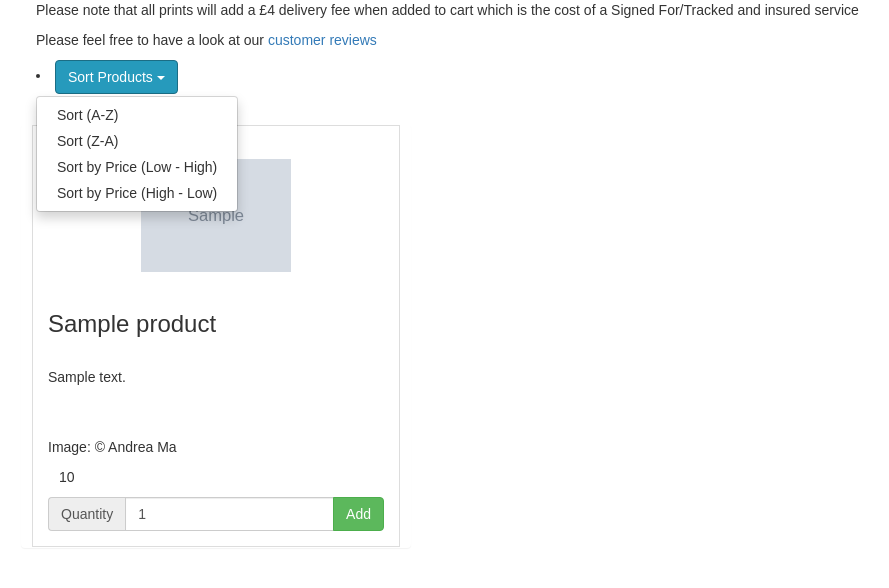
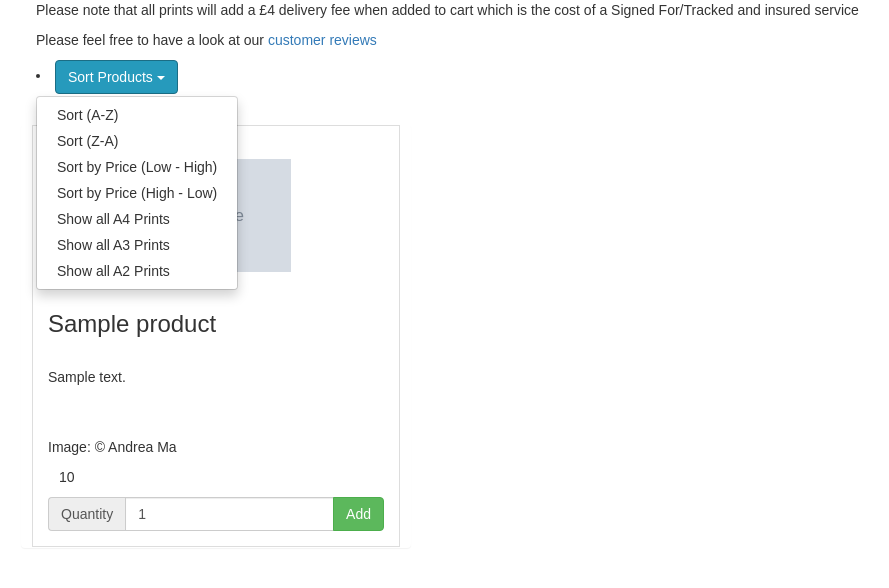
Before and after one commit to Andreaytm/spectrum, a Django app: template products/templates/products.html in a window 1280 px wide, after a click on "Sort Products". Shown: the part 190-778 px from the top of the page, without its empty margins (34-923 px from the left). Run offline with Django 3.2, Linux system fonts and the light colour scheme; the template is opened without the code that fills it: most values are stand-ins (such as "Sample title", 1, 10 or a date in 2020); grey boxes marked "Sample" are stand-in pictures; some libraries are stand-ins or nearby versions; some web fonts are replaced.

Commit message:
Update and include filter option of product sizes

```diff
--- a/products/templates/products.html
+++ b/products/templates/products.html
@@ -19,6 +19,9 @@
         <li><a href="{% url 'sort-z-a' %}">Sort (Z-A)</a></li>
         <li><a href="{% url 'sort-asc-cost' %}">Sort by Price (Low - High)</a></li>
         <li><a href="{% url 'sort-desc-cost' %}">Sort by Price (High - Low)</a></li>
+        <li><a href="{% url 'filter_product_a4' %}">Show all A4 Prints</a></li>
+        <li><a href="{% url 'filter_product_a3' %}">Show all A3 Prints</a></li>
+        <li><a href="{% url 'filter_product_a2' %}">Show all A2 Prints</a></li>
     </ul>
     </li>
 
@@ -34,7 +37,7 @@
         <p class="product-description">{{ product.description }}</p>
         <br>
         <p>Image: © Andrea Ma</p>
-        <p><span class="glyphicon glyphicon-gbp" aria-hidden="true"></span>{{ product.price }}</p>
+        <p class="price"><span class="glyphicon glyphicon-gbp" aria-hidden="true"></span>{{ product.price }}</p>
         <form method="post" action="{% url 'add_to_cart' product.id %}">
             {% csrf_token %}
             <div class="input-group">
--- a/products/views.py
+++ b/products/views.py
@@ -1,7 +1,6 @@
 from django.shortcuts import render
 from .models import Product
 
-# Create your views here.
 def all_products(request):
-    products = Product.objects.all()
+    products = Product.objects.all().order_by('name')
     return render(request, 'products.html', {"products": products})
```
